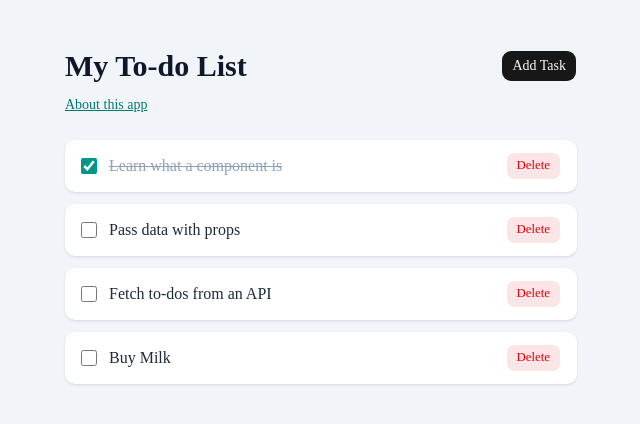
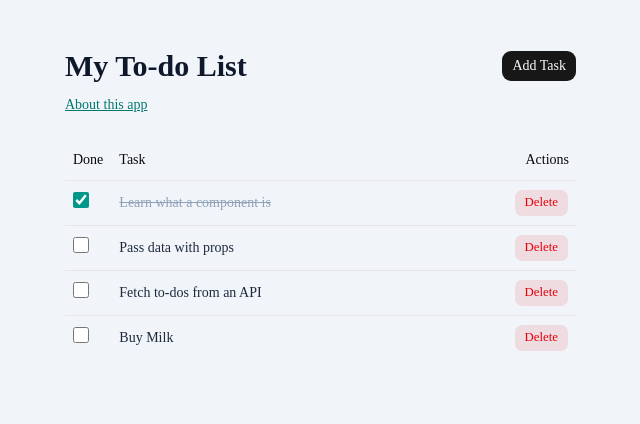
Before and after one commit to Metabiddy/to-do-list, a Next.js app: page / in a window 1280 px wide. Shown: the top 424 px of the page, without its empty margins (319-959 px from the left). Built offline with nearby package versions, Linux system fonts and the light colour scheme; data requests are answered from the project's data file.

Commit message:
Refactor TodoApp and TodoItem components to use a table layout for displaying todos; introduce new Table component for improved structure and styling.

```diff
--- a/src/components/TodoApp.tsx
+++ b/src/components/TodoApp.tsx
@@ -12,6 +12,13 @@
   DialogTitle,
 } from "@/components/ui/dialog";
 import { Input } from "@/components/ui/input";
+import {
+  Table,
+  TableBody,
+  TableHead,
+  TableHeader,
+  TableRow,
+} from "@/components/ui/table";
 import { createTodo, deleteTodo, updateTodo } from "@/lib/todos";
 import type { Todo } from "@/types/todo";
 
@@ -66,7 +73,15 @@
         </Link>
       </p>
 
-      <ul className="space-y-3">
+      <Table>
+        <TableHeader>
+          <TableRow>
+            <TableHead className="w-10">Done</TableHead>
+            <TableHead>Task</TableHead>
+            <TableHead className="text-right">Actions</TableHead>
+          </TableRow>
+        </TableHeader>
+        <TableBody>
           {todos.map((todo) => (
             <TodoItem
               key={todo.id}
@@ -75,7 +90,8 @@
               onDelete={handleDelete}
             />
           ))}
-      </ul>
+        </TableBody>
+      </Table>
 
       <Dialog open={isDialogOpen} onOpenChange={setIsDialogOpen}>
         <DialogContent>
--- a/src/components/TodoItem.tsx
+++ b/src/components/TodoItem.tsx
@@ -1,5 +1,6 @@
 // "import type" only brings in a TypeScript type (not real runtime code)
 import { Button } from "@/components/ui/button";
+import { TableCell, TableRow } from "@/components/ui/table";
 import type { Todo } from "@/types/todo";
 
 // Props = the inputs this component receives from its parent
@@ -13,8 +14,8 @@
 // ": TodoItemProps" tells TypeScript what shape those props must have
 export default function TodoItem({ todo, onToggle, onDelete }: TodoItemProps) {
   return (
-    // Each string in className is a Tailwind utility (padding, colour, etc.)
-    <li className="flex items-center gap-3 rounded-lg bg-white px-4 py-3 shadow-sm">
+    <TableRow>
+      <TableCell className="w-10">
         <input
           type="checkbox"
           checked={todo.completed}
@@ -22,16 +23,18 @@
           className="h-4 w-4 accent-teal-600"
           aria-label={todo.completed ? "Mark as not done" : "Mark as done"}
         />
+      </TableCell>
       {/* completed items get a line-through and muted colour */}
-      <span
+      <TableCell
         className={
           todo.completed
-            ? "flex-1 text-slate-400 line-through"
-            : "flex-1 text-slate-800"
+            ? "text-slate-400 line-through"
+            : "text-slate-800"
         }
       >
         {todo.title}
-      </span>
+      </TableCell>
+      <TableCell className="text-right">
         <Button
           type="button"
           variant="destructive"
@@ -40,6 +43,7 @@
         >
           Delete
         </Button>
-    </li>
+      </TableCell>
+    </TableRow>
   );
 }
--- /dev/null
+++ b/src/components/ui/table.tsx
@@ -0,0 +1,115 @@
+"use client"
+
+import * as React from "react"
+import { cn } from "cn"
+
+function Table({ className, ...props }: React.ComponentProps<"table">) {
+  return (
+    <div
+      data-slot="table-container"
+      className="relative w-full overflow-x-auto"
+    >
+      <table
+        data-slot="table"
+        className={cn("w-full caption-bottom text-sm", className)}
+        {...props}
+      />
+    </div>
+  )
+}
+
+function TableHeader({ className, ...props }: React.ComponentProps<"thead">) {
+  return (
+    <thead
+      data-slot="table-header"
+      className={cn("[&_tr]:border-b", className)}
+      {...props}
+    />
+  )
+}
+
+function TableBody({ className, ...props }: React.ComponentProps<"tbody">) {
+  return (
+    <tbody
+      data-slot="table-body"
+      className={cn("[&_tr:last-child]:border-0", className)}
+      {...props}
+    />
+  )
+}
+
+function TableFooter({ className, ...props }: React.ComponentProps<"tfoot">) {
+  return (
+    <tfoot
+      data-slot="table-footer"
+      className={cn(
+        "border-t bg-muted/50 font-medium [&>tr]:last:border-b-0",
+        className
+      )}
+      {...props}
+    />
+  )
+}
+
+function TableRow({ className, ...props }: React.ComponentProps<"tr">) {
+  return (
+    <tr
+      data-slot="table-row"
+      className={cn(
+        "border-b transition-colors hover:bg-muted/50 has-aria-expanded:bg-muted/50 data-[state=selected]:bg-muted",
+        className
+      )}
+      {...props}
+    />
+  )
+}
+
+function TableHead({ className, ...props }: React.ComponentProps<"th">) {
+  return (
+    <th
+      data-slot="table-head"
+      className={cn(
+        "h-10 px-2 text-left align-middle font-medium whitespace-nowrap text-foreground [&:has([role=checkbox])]:pr-0",
+        className
+      )}
+      {...props}
+    />
+  )
+}
+
+function TableCell({ className, ...props }: React.ComponentProps<"td">) {
+  return (
+    <td
+      data-slot="table-cell"
+      className={cn(
+        "p-2 align-middle whitespace-nowrap [&:has([role=checkbox])]:pr-0",
+        className
+      )}
+      {...props}
+    />
+  )
+}
+
+function TableCaption({
+  className,
+  ...props
+}: React.ComponentProps<"caption">) {
+  return (
+    <caption
+      data-slot="table-caption"
+      className={cn("mt-4 text-sm text-muted-foreground", className)}
+      {...props}
+    />
+  )
+}
+
+export {
+  Table,
+  TableHeader,
+  TableBody,
+  TableFooter,
+  TableHead,
+  TableRow,
+  TableCell,
+  TableCaption,
+}
```
Lines whose indentation alone changed are shown as unchanged.
